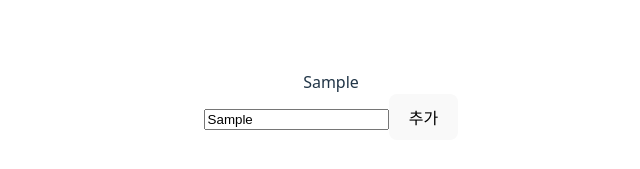
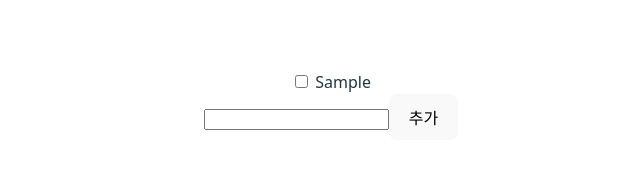
Before and after one commit to dnjswlekd/React-Todo-Practice, a React (Vite) app: page / in a window 1280 px wide. Both pictures are taken after typing "Sample" into the empty fields and a click on the button "추가". Shown: the part 295-464 px from the top of the page, without its empty margins (309-949 px from the left). Built offline with nearby package versions, Linux system fonts and the light colour scheme.

Commit message:
todoForm 공백 입력방지 추가

```diff
--- a/src/App.jsx
+++ b/src/App.jsx
@@ -1,19 +1,12 @@
 import { useEffect, useState } from 'react';
-
+import TodoForm from './components/TodoForm';
 import './App.css';
+import TodoItem from './components/TodoItem';
 
 function App() {
   const [todo, setTodo] = useState([]); // 배열
-  const [newTodo, setNewTodo] = useState(''); //문자열
-
-  const onChangeNewTodo = (e) => {
-    setNewTodo(e.target.value);
-  };
 
   // form은 원래 제출하고나면 다른페이지로 이동 그현상을 막기위해 preventDefault 필수 => react는 SPA 때문에 새로고침 없어야함!
-  const onSubmit = (e) => {
-    e.preventDefault();
-
   // push 절대 안됨 왜냐 react는 새로 담아줘야하기때문 ex todo === todo가 true이면 변경사항을 파악을 못함
   // todo.push({
   //   title: newTodo,
@@ -21,6 +14,8 @@ function App() {
   //   id: Math.random(),
   // });
   // 꼭 새로 담아줘야함
+  const onSubmit = (newTodo) => {
+    console.log('onParentSubmit');
     const nextTodo = [
       ...todo,
       {
@@ -46,21 +41,14 @@ function App() {
         {todo.length === 0 ? (
           <div>
             <h1>할 일을 추가해보세요.</h1>
-            <form onSubmit={onSubmit}>
-              {/* input에서 enter하면 바로 추가될 수 있게 onsubmit */}
-              <input type="text" value={newTodo} onChange={onChangeNewTodo} />
-              <button>추가</button>
-            </form>
+            <TodoForm onSubmit={onSubmit} />
           </div>
         ) : (
           <>
-            {todo.map((t, id) => (
-              <div key={id}>{t.title}</div>
+            {todo.map((t, i) => (
+              <TodoItem key={t.id} item={t} index={i} setTodo={setTodo} />
             ))}
-            <form onSubmit={onSubmit}>
-              <input type="text" value={newTodo} onChange={onChangeNewTodo} />
-              <button>추가</button>
-            </form>{' '}
+            <TodoForm onSubmit={onSubmit} />
           </>
         )}
       </div>
--- /dev/null
+++ b/src/components/TodoForm.jsx
@@ -0,0 +1,25 @@
+import { useState } from 'react';
+
+export default function TodoForm({ onSubmit: onParentSubmit }) {
+  const [newTodo, setNewTodo] = useState(''); //문자열
+
+  const onChangeNewTodo = (e) => {
+    setNewTodo(e.target.value);
+  };
+
+  const onSubmit = (e) => {
+    e.preventDefault();
+
+    if (newTodo.trim() === '') return; // 공백 입력 방지
+    console.log('onChildSubmit');
+    onParentSubmit(newTodo);
+    setNewTodo('');
+  };
+
+  return (
+    <form onSubmit={onSubmit}>
+      <input type="text" value={newTodo} onChange={onChangeNewTodo} />
+      <button>추가</button>
+    </form>
+  );
+}
--- /dev/null
+++ b/src/components/TodoItem.jsx
@@ -0,0 +1,21 @@
+export default function TodoItem({ item, index, setTodo }) {
+  const onChange = (e) => {
+    setTodo((prevTodo) => {
+      const nextTodo = [...prevTodo];
+      nextTodo[index] = { ...nextTodo[index] };
+      nextTodo[index].completed = e.target.check;
+
+      prevTodo[index] === nextTodo[index];
+      // false가 나오도록 만들어줘야함
+
+      return nextTodo;
+    });
+  };
+
+  return (
+    <div>
+      <input type="checkbox" checked={item.completed} onChange={onChange} />{' '}
+      {item.title}
+    </div>
+  );
+}
```
Lines whose indentation alone changed are shown as unchanged.
